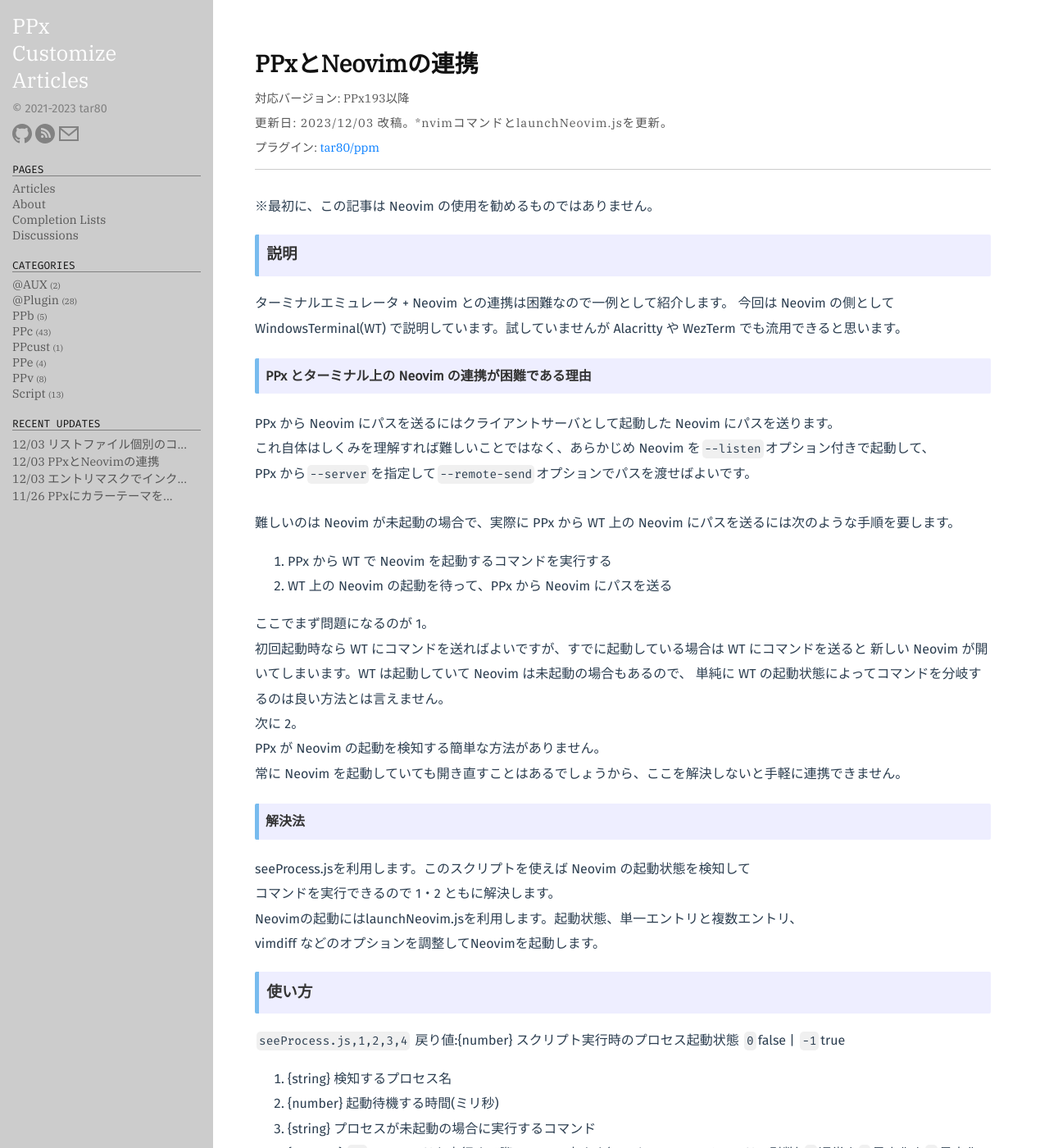
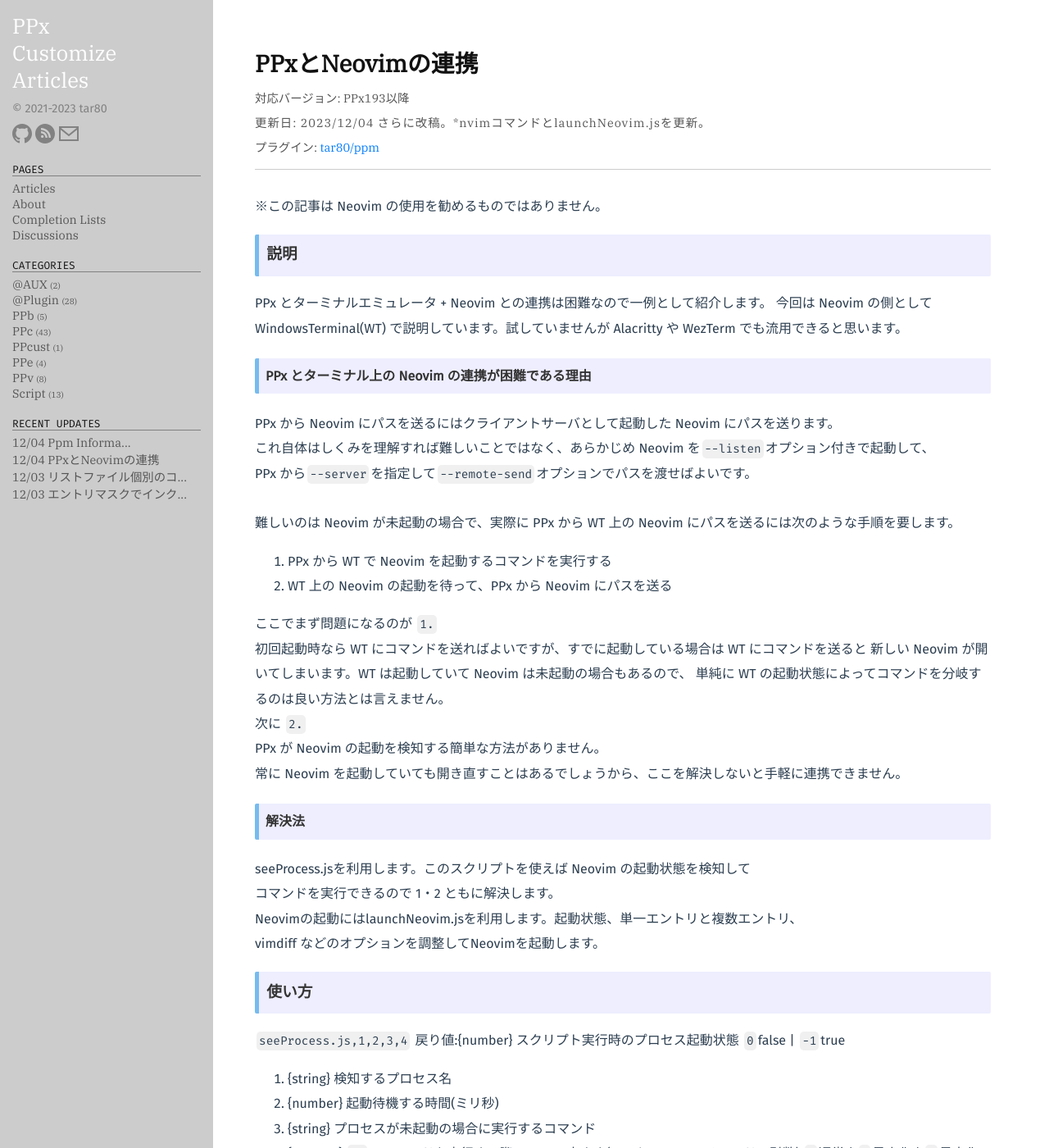
Before and after one commit to tar80/pages-pca, a Jekyll site: the page built from _posts/23-07-04-launch_neovim.md, in a window 1280 px wide and 1400 px high. Shown: the whole window at 82% size. Built offline with Jekyll 4.4.1, drawn with Linux system fonts in a browser that asks for light colours; emoji names are drawn with the system emoji font; some web fonts are replaced; some of the changed text lies outside the part shown.

Commit message:
Chore ちょろっと修正

```diff
--- a/_posts/23-07-04-launch_neovim.md
+++ b/_posts/23-07-04-launch_neovim.md
@@ -2,17 +2,17 @@
 layout: post
 title: PPxとNeovimの連携
 version: PPx193以降
-date: 2023-12-03
-comment: 改稿。*nvimコマンドとlaunchNeovim.jsを更新。
+date: 2023-12-04
+comment: さらに改稿。*nvimコマンドとlaunchNeovim.jsを更新。
 repository: tar80/ppm
 categories: PPc Script
 ---
 
-※最初に、この記事は Neovim の使用を勧めるものではありません。
+※この記事は Neovim の使用を勧めるものではありません。
 
 ### 説明
 
-ターミナルエミュレータ + Neovim との連携は困難なので一例として紹介します。
+PPx とターミナルエミュレータ + Neovim との連携は困難なので一例として紹介します。
 今回は Neovim の側として WindowsTerminal(WT) で説明しています。試していませんが
 Alacritty や WezTerm でも流用できると思います。
 
@@ -27,12 +27,12 @@
 1. PPx から WT で Neovim を起動するコマンドを実行する
 1. WT 上の Neovim の起動を待って、PPx から Neovim にパスを送る
 
-ここでまず問題になるのが 1。
+ここでまず問題になるのが `1.`
 初回起動時なら WT にコマンドを送ればよいですが、すでに起動している場合は WT にコマンドを送ると
 新しい Neovim が開いてしまいます。WT は起動していて Neovim は未起動の場合もあるので、
 単純に WT の起動状態によってコマンドを分岐するのは良い方法とは言えません。
 <BR>
-次に 2。
+次に `2.`
 PPx が Neovim の起動を検知する簡単な方法がありません。
 常に Neovim を起動していても開き直すことはあるでしょうから、ここを解決しないと手軽に連携できません。
 
@@ -65,8 +65,10 @@
    - diff: vimdiff
    - command: `4.`で指定したコマンドを実行
 4. {string} NeovimのExコマンドを直接指定
-    `3.`がコマンド以外のときは引数としてパスを渡せる。パス区切りは`;`を挟む
-    また、空白を含むパスであっても`"`で括ってはならない
+   `3.`がコマンド以外のときは引数としてパスを渡せる。パス区切りは`;`を挟む
+   ~~また、空白を含むパスであっても`"`で括ってはならない。~~
+   空白を含むパスは`"`で括ります。%Fの`N`オプションや`%*noq`関数で`"`を抑制すると
+   正しいパスを渡せなくなります。:o:`%#;FDC` `"%#FDC"` :x:`"%#FDCN"`
 
 > vimdiff はデフォルトではマークファイルを対象にしますが、4.に`;`区切りのパスが
 > 指定されていれば、そちらを対象にします。パス区切りに空白を使うこともできますが、
```
Also changed, not shown: _posts/20-12-25-mask_inc.md (+2 -2 lines), _posts/22-11-27-scriptmemo.md (+2 -2 lines), _posts/23-11-25-ppm_information.md (+10 -4 lines).
